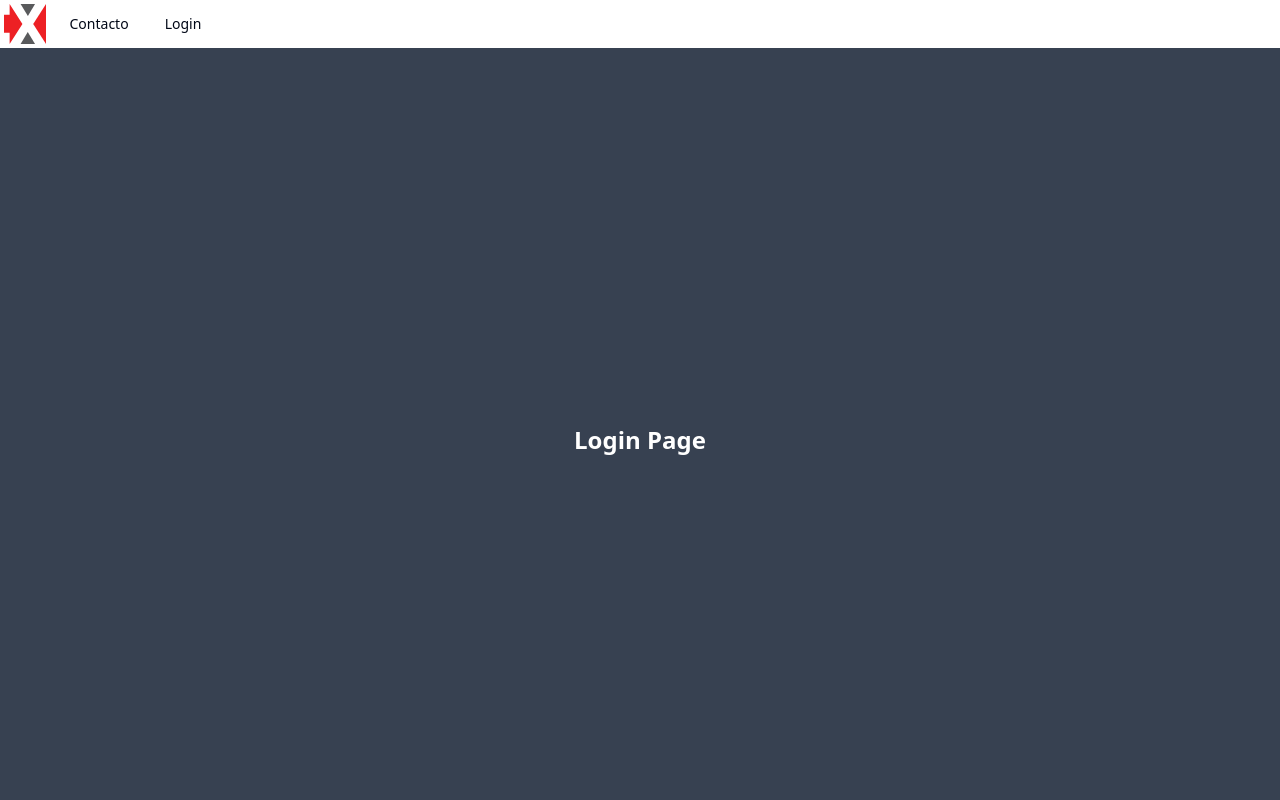
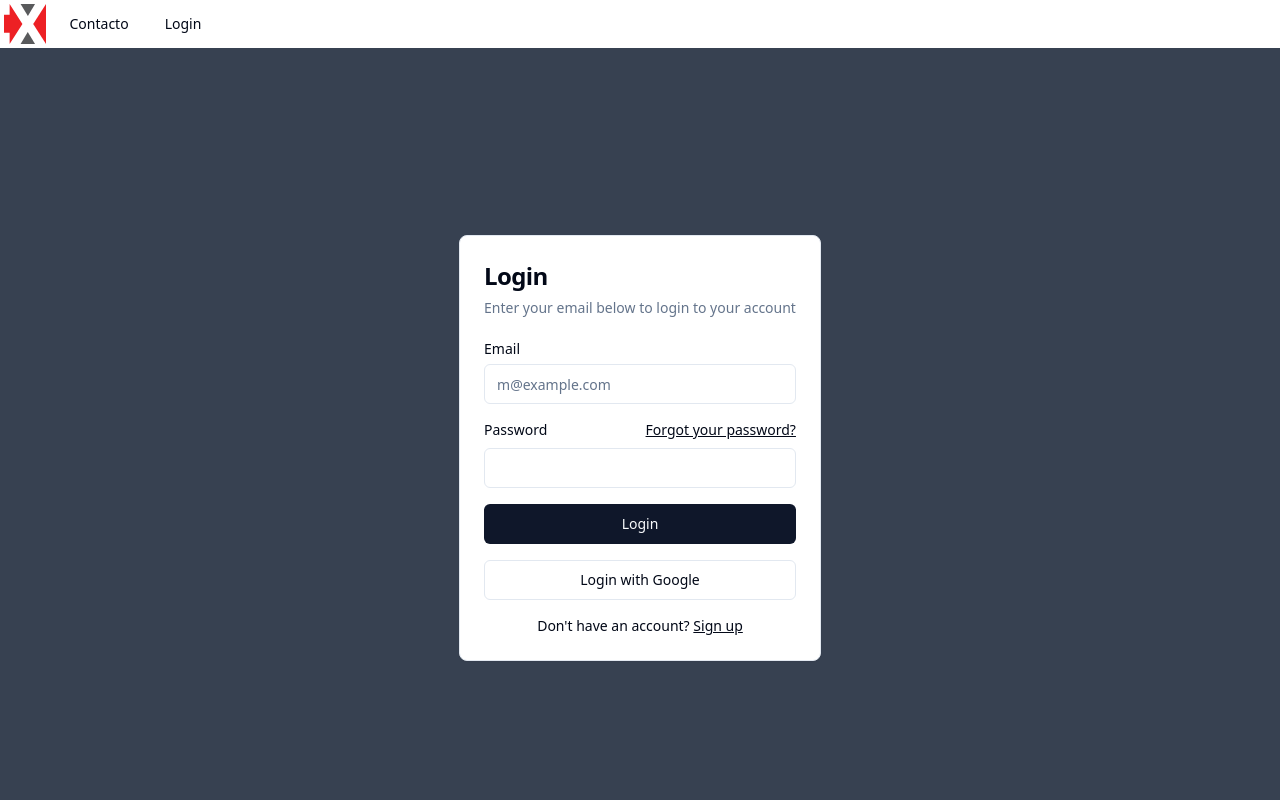
Before and after one commit to jarethxin/intranet-v3, a React (Vite) app: page /login in a window 1280 px wide. Shown: the top 800 px of the page. Built offline with nearby package versions, Linux system fonts and the light colour scheme.

Commit message:
ADD
Formulario de Login

```diff
--- a/package.json
+++ b/package.json
@@ -10,6 +10,7 @@
     "preview": "vite preview"
   },
   "dependencies": {
+    "@radix-ui/react-label": "^2.0.2",
     "@radix-ui/react-navigation-menu": "^1.1.4",
     "@radix-ui/react-separator": "^1.0.3",
     "@radix-ui/react-slot": "^1.0.2",
--- /dev/null
+++ b/src/components/ui/card.tsx
@@ -0,0 +1,79 @@
+import * as React from "react"
+
+import { cn } from "@/lib/utils"
+
+const Card = React.forwardRef<
+  HTMLDivElement,
+  React.HTMLAttributes<HTMLDivElement>
+>(({ className, ...props }, ref) => (
+  <div
+    ref={ref}
+    className={cn(
+      "rounded-lg border bg-card text-card-foreground shadow-sm",
+      className
+    )}
+    {...props}
+  />
+))
+Card.displayName = "Card"
+
+const CardHeader = React.forwardRef<
+  HTMLDivElement,
+  React.HTMLAttributes<HTMLDivElement>
+>(({ className, ...props }, ref) => (
+  <div
+    ref={ref}
+    className={cn("flex flex-col space-y-1.5 p-6", className)}
+    {...props}
+  />
+))
+CardHeader.displayName = "CardHeader"
+
+const CardTitle = React.forwardRef<
+  HTMLParagraphElement,
+  React.HTMLAttributes<HTMLHeadingElement>
+>(({ className, ...props }, ref) => (
+  <h3
+    ref={ref}
+    className={cn(
+      "text-2xl font-semibold leading-none tracking-tight",
+      className
+    )}
+    {...props}
+  />
+))
+CardTitle.displayName = "CardTitle"
+
+const CardDescription = React.forwardRef<
+  HTMLParagraphElement,
+  React.HTMLAttributes<HTMLParagraphElement>
+>(({ className, ...props }, ref) => (
+  <p
+    ref={ref}
+    className={cn("text-sm text-muted-foreground", className)}
+    {...props}
+  />
+))
+CardDescription.displayName = "CardDescription"
+
+const CardContent = React.forwardRef<
+  HTMLDivElement,
+  React.HTMLAttributes<HTMLDivElement>
+>(({ className, ...props }, ref) => (
+  <div ref={ref} className={cn("p-6 pt-0", className)} {...props} />
+))
+CardContent.displayName = "CardContent"
+
+const CardFooter = React.forwardRef<
+  HTMLDivElement,
+  React.HTMLAttributes<HTMLDivElement>
+>(({ className, ...props }, ref) => (
+  <div
+    ref={ref}
+    className={cn("flex items-center p-6 pt-0", className)}
+    {...props}
+  />
+))
+CardFooter.displayName = "CardFooter"
+
+export { Card, CardHeader, CardFooter, CardTitle, CardDescription, CardContent }
--- /dev/null
+++ b/src/components/ui/input.tsx
@@ -0,0 +1,25 @@
+import * as React from "react"
+
+import { cn } from "@/lib/utils"
+
+export interface InputProps
+  extends React.InputHTMLAttributes<HTMLInputElement> {}
+
+const Input = React.forwardRef<HTMLInputElement, InputProps>(
+  ({ className, type, ...props }, ref) => {
+    return (
+      <input
+        type={type}
+        className={cn(
+          "flex h-10 w-full rounded-md border border-input bg-background px-3 py-2 text-sm ring-offset-background file:border-0 file:bg-transparent file:text-sm file:font-medium placeholder:text-muted-foreground focus-visible:outline-none focus-visible:ring-2 focus-visible:ring-ring focus-visible:ring-offset-2 disabled:cursor-not-allowed disabled:opacity-50",
+          className
+        )}
+        ref={ref}
+        {...props}
+      />
+    )
+  }
+)
+Input.displayName = "Input"
+
+export { Input }
--- /dev/null
+++ b/src/components/ui/label.tsx
@@ -0,0 +1,24 @@
+import * as React from "react"
+import * as LabelPrimitive from "@radix-ui/react-label"
+import { cva, type VariantProps } from "class-variance-authority"
+
+import { cn } from "@/lib/utils"
+
+const labelVariants = cva(
+  "text-sm font-medium leading-none peer-disabled:cursor-not-allowed peer-disabled:opacity-70"
+)
+
+const Label = React.forwardRef<
+  React.ElementRef<typeof LabelPrimitive.Root>,
+  React.ComponentPropsWithoutRef<typeof LabelPrimitive.Root> &
+    VariantProps<typeof labelVariants>
+>(({ className, ...props }, ref) => (
+  <LabelPrimitive.Root
+    ref={ref}
+    className={cn(labelVariants(), className)}
+    {...props}
+  />
+))
+Label.displayName = LabelPrimitive.Root.displayName
+
+export { Label }
--- a/src/pages/login.tsx
+++ b/src/pages/login.tsx
@@ -1,10 +1,60 @@
+import { Button } from "@/components/ui/button";
+import {
+  Card,
+  CardContent,
+  CardDescription,
+  CardHeader,
+  CardTitle,
+} from "@/components/ui/card";
+import { Input } from "@/components/ui/input";
+import { Label } from "@/components/ui/label";
+import { Link } from "react-router-dom";
+
 export function LoginPage() {
   return (
     <section className="bg-gray-700 min-h-screen flex items-center justify-center py-20">
-    <div className="container mx-auto px-4 text-center">
-      <h1 className="text-2xl font-bold text-white mb-4">Login Page</h1>
-      {/* <LoginForm /> */}
-    </div>
-  </section>
+      <Card className="mx-auto max-w-sm">
+        <CardHeader>
+          <CardTitle className="text-2xl">Login</CardTitle>
+          <CardDescription>
+            Enter your email below to login to your account
+          </CardDescription>
+        </CardHeader>
+        <CardContent>
+          <div className="grid gap-4">
+            <div className="grid gap-2">
+              <Label htmlFor="email">Email</Label>
+              <Input
+                id="email"
+                type="email"
+                placeholder="m@example.com"
+                required
+              />
+            </div>
+            <div className="grid gap-2">
+              <div className="flex items-center">
+                <Label htmlFor="password">Password</Label>
+                <Link to="#" className="ml-auto inline-block text-sm underline">
+                  Forgot your password?
+                </Link>
+              </div>
+              <Input id="password" type="password" required />
+            </div>
+            <Button type="submit" className="w-full">
+              Login
+            </Button>
+            <Button variant="outline" className="w-full">
+              Login with Google
+            </Button>
+          </div>
+          <div className="mt-4 text-center text-sm">
+            Don&apos;t have an account?{" "}
+            <Link to="#" className="underline">
+              Sign up
+            </Link>
+          </div>
+        </CardContent>
+      </Card>
+    </section>
   );
 }
```
Also changed, not shown: src/pages/test.tsx (added), 1 other file (tests, documents, lock files or other folders).
